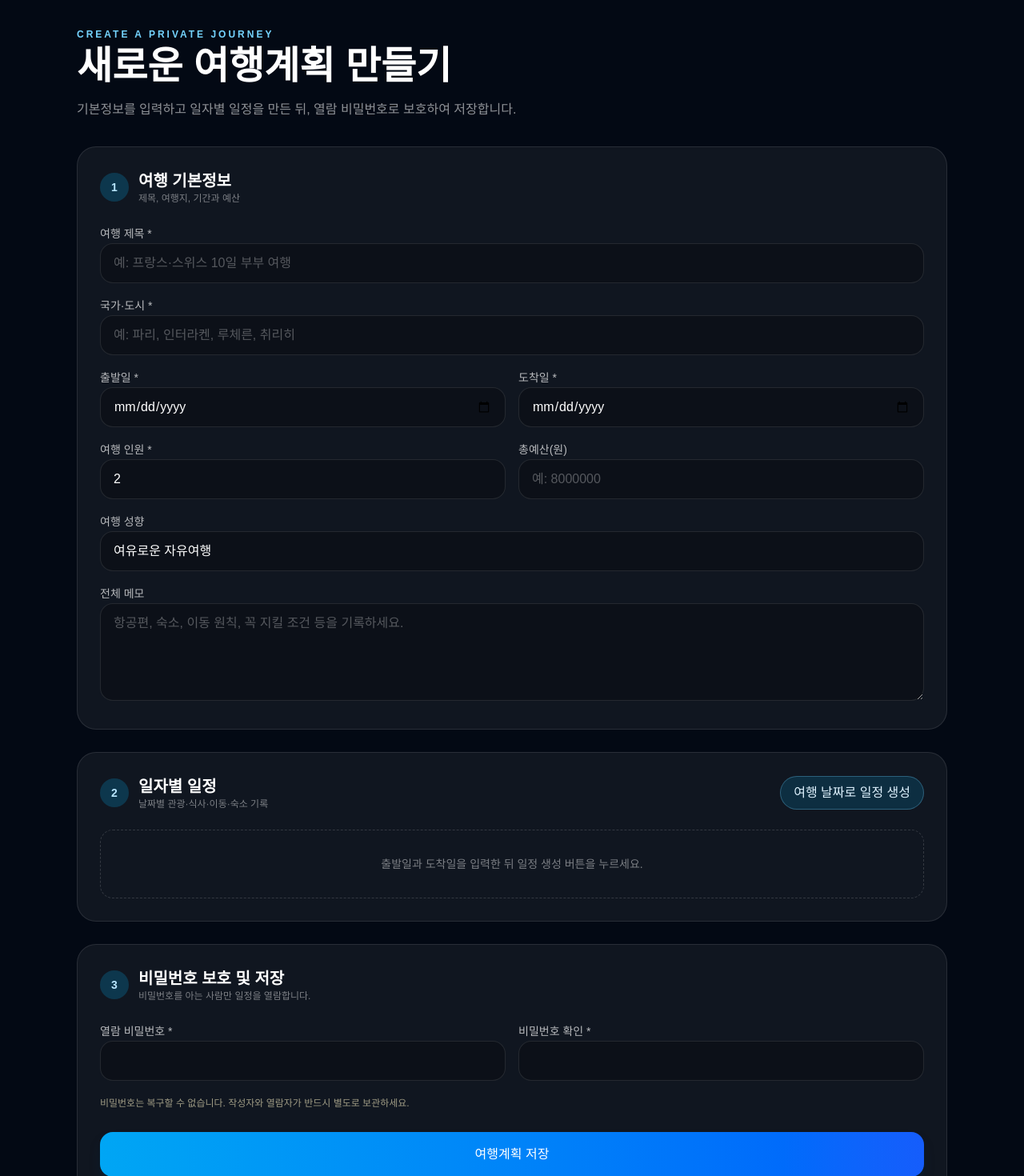
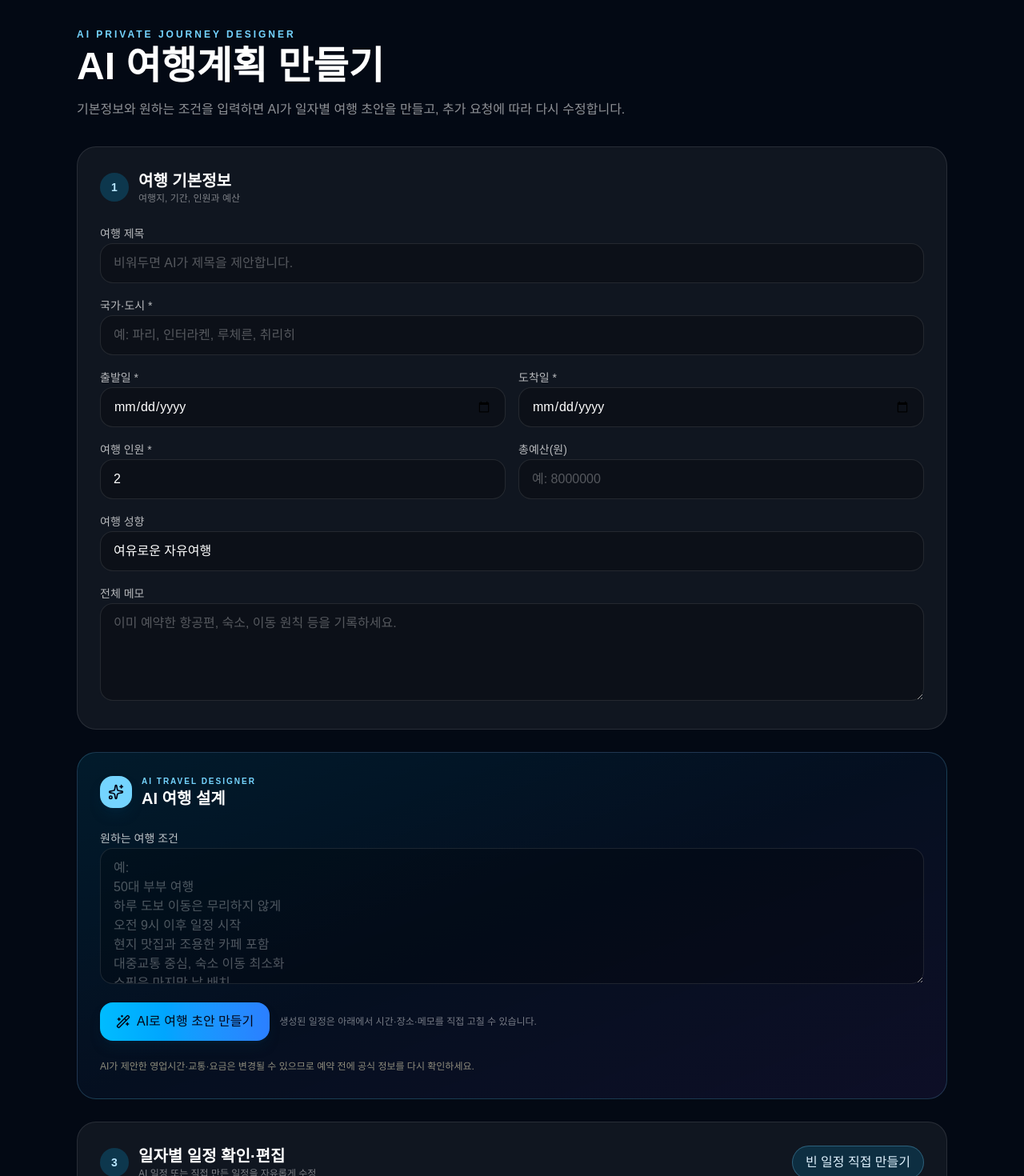
Before and after one commit to namrkorea/Repository-name-journey-vault, a Next.js app: page /planner in a window 1280 px wide. Shown: the part 80-1550 px from the top of the page at 80% size. Built offline with nearby package versions, Linux system fonts and the light colour scheme.

Commit message:
feat: add AI plan generation and revision UI

```diff
--- a/app/planner/page.tsx
+++ b/app/planner/page.tsx
@@ -2,6 +2,7 @@
 
 import { FormEvent, useState } from "react";
 import { useRouter } from "next/navigation";
+import { LoaderCircle, RefreshCw, Sparkles, WandSparkles } from "lucide-react";
 import AppHeader from "@/components/AppHeader";
 import type {
   ItineraryCategory,
@@ -18,6 +19,14 @@ const categories: ItineraryCategory[] = [
   "휴식",
   "기타",
 ];
+
+type AiMode = "generate" | "revise";
+
+type AiPlan = {
+  title: string;
+  summary: string;
+  days: ItineraryDay[];
+};
 
 function newItem(): ItineraryItem {
   return {
@@ -67,6 +76,11 @@ export default function PlannerPage() {
     passwordConfirm: "",
   });
   const [days, setDays] = useState<ItineraryDay[]>([]);
+  const [aiRequirements, setAiRequirements] = useState("");
+  const [aiInstruction, setAiInstruction] = useState("");
+  const [aiLoading, setAiLoading] = useState<AiMode | null>(null);
+  const [aiError, setAiError] = useState("");
+  const [aiNotice, setAiNotice] = useState("");
   const [submitting, setSubmitting] = useState(false);
   const [error, setError] = useState("");
 
@@ -77,7 +91,9 @@ export default function PlannerPage() {
     setError("");
     const nextDays = dateRange(form.startDate, form.endDate);
     if (nextDays.length === 0) {
-      setError("출발일과 도착일을 확인해 주세요. 일정은 최대 31일까지 만들 수 있습니다.");
+      setError(
+        "출발일과 도착일을 확인해 주세요. 일정은 최대 31일까지 만들 수 있습니다.",
+      );
       return;
     }
     if (
@@ -144,6 +160,94 @@ export default function PlannerPage() {
     );
   }
 
+  async function runAi(mode: AiMode) {
+    setAiError("");
+    setAiNotice("");
+
+    if (!form.destination || !form.startDate || !form.endDate) {
+      setAiError("여행지, 출발일, 도착일을 먼저 입력해 주세요.");
+      return;
+    }
+
+    if (mode === "revise" && days.length === 0) {
+      setAiError("수정할 일정이 없습니다. 먼저 AI 초안을 만들어 주세요.");
+      return;
+    }
+
+    if (mode === "revise" && !aiInstruction.trim()) {
+      setAiError("AI에게 요청할 수정 내용을 입력해 주세요.");
+      return;
+    }
+
+    if (
+      mode === "generate" &&
+      days.length > 0 &&
+      !window.confirm("현재 작성한 일정을 AI가 만든 새 일정으로 교체할까요?")
+    ) {
+      return;
+    }
+
+    try {
+      setAiLoading(mode);
+
+      const response = await fetch("/api/ai/plan", {
+        method: "POST",
+        headers: { "Content-Type": "application/json" },
+        body: JSON.stringify({
+          mode,
+          destination: form.destination,
+          startDate: form.startDate,
+          endDate: form.endDate,
+          travelers: Number(form.travelers),
+          budget: form.budget ? Number(form.budget) : null,
+          travelStyle: form.travelStyle,
+          requirements: aiRequirements,
+          existingNotes: form.summary,
+          instruction: mode === "revise" ? aiInstruction : "",
+          currentPlan:
+            mode === "revise"
+              ? {
+                  title: form.title,
+                  summary: form.summary,
+                  days,
+                }
+              : null,
+        }),
+      });
+
+      const data = (await response.json()) as {
+        plan?: AiPlan;
+        error?: string;
+      };
+
+      if (!response.ok || !data.plan) {
+        throw new Error(data.error ?? "AI 여행계획을 만들지 못했습니다.");
+      }
+
+      const generatedPlan = data.plan;
+      setForm((current) => ({
+        ...current,
+        title: generatedPlan.title || current.title,
+        summary: generatedPlan.summary || current.summary,
+      }));
+      setDays(generatedPlan.days);
+      setAiInstruction("");
+      setAiNotice(
+        mode === "generate"
+          ? "AI 여행 초안이 만들어졌습니다. 아래에서 직접 수정한 뒤 저장하세요."
+          : "요청한 내용으로 일정이 수정되었습니다. 변경 내용을 확인하세요.",
+      );
+    } catch (caught) {
+      setAiError(
+        caught instanceof Error
+          ? caught.message
+          : "AI 여행계획을 만들지 못했습니다.",
+      );
+    } finally {
+      setAiLoading(null);
+    }
+  }
+
   async function submit(event: FormEvent<HTMLFormElement>) {
     event.preventDefault();
     setError("");
@@ -198,14 +302,14 @@ export default function PlannerPage() {
       <div className="mx-auto max-w-6xl px-4 py-8 md:px-8 md:py-12">
         <div className="mb-8 max-w-3xl">
           <p className="text-xs font-bold tracking-[0.25em] text-sky-300">
-            CREATE A PRIVATE JOURNEY
+            AI PRIVATE JOURNEY DESIGNER
           </p>
           <h1 className="mt-2 text-3xl font-black md:text-5xl">
-            새로운 여행계획 만들기
+            AI 여행계획 만들기
           </h1>
           <p className="mt-4 leading-7 text-white/55">
-            기본정보를 입력하고 일자별 일정을 만든 뒤, 열람 비밀번호로
-            보호하여 저장합니다.
+            기본정보와 원하는 조건을 입력하면 AI가 일자별 여행 초안을 만들고,
+            추가 요청에 따라 다시 수정합니다.
           </p>
         </div>
 
@@ -217,21 +321,20 @@ export default function PlannerPage() {
               </span>
               <div>
                 <h2 className="text-xl font-bold">여행 기본정보</h2>
-                <p className="text-xs text-white/45">제목, 여행지, 기간과 예산</p>
+                <p className="text-xs text-white/45">여행지, 기간, 인원과 예산</p>
               </div>
             </div>
 
             <div className="grid gap-4 md:grid-cols-2">
               <label className="space-y-2 md:col-span-2">
-                <span className="text-sm text-white/70">여행 제목 *</span>
+                <span className="text-sm text-white/70">여행 제목</span>
                 <input
-                  required
                   value={form.title}
                   onChange={(event) =>
                     setForm({ ...form, title: event.target.value })
                   }
                   className={inputClass}
-                  placeholder="예: 프랑스·스위스 10일 부부 여행"
+                  placeholder="비워두면 AI가 제목을 제안합니다."
                 />
               </label>
               <label className="space-y-2 md:col-span-2">
@@ -318,22 +421,122 @@ export default function PlannerPage() {
                     setForm({ ...form, summary: event.target.value })
                   }
                   className={inputClass}
-                  placeholder="항공편, 숙소, 이동 원칙, 꼭 지킬 조건 등을 기록하세요."
+                  placeholder="이미 예약한 항공편, 숙소, 이동 원칙 등을 기록하세요."
                 />
               </label>
             </div>
+          </section>
+
+          <section className="overflow-hidden rounded-3xl border border-sky-300/20 bg-gradient-to-br from-sky-400/[0.1] via-blue-500/[0.055] to-violet-500/[0.08] p-5 md:p-7">
+            <div className="mb-6 flex items-center gap-3">
+              <span className="grid h-10 w-10 place-items-center rounded-2xl bg-sky-300 text-slate-950 shadow-lg shadow-sky-950/40">
+                <Sparkles size={20} />
+              </span>
+              <div>
+                <p className="text-[10px] font-bold tracking-[0.2em] text-sky-300">
+                  AI TRAVEL DESIGNER
+                </p>
+                <h2 className="text-xl font-bold">AI 여행 설계</h2>
+              </div>
+            </div>
+
+            <label className="block space-y-2">
+              <span className="text-sm text-white/75">원하는 여행 조건</span>
+              <textarea
+                rows={6}
+                value={aiRequirements}
+                onChange={(event) => setAiRequirements(event.target.value)}
+                className={inputClass}
+                placeholder={`예:\n50대 부부 여행\n하루 도보 이동은 무리하지 않게\n오전 9시 이후 일정 시작\n현지 맛집과 조용한 카페 포함\n대중교통 중심, 숙소 이동 최소화\n쇼핑은 마지막 날 배치`}
+              />
+            </label>
+
+            <div className="mt-4 flex flex-wrap items-center gap-3">
+              <button
+                type="button"
+                disabled={aiLoading !== null}
+                onClick={() => runAi("generate")}
+                className="inline-flex items-center gap-2 rounded-2xl bg-gradient-to-r from-sky-400 to-blue-500 px-5 py-3 text-sm font-black text-slate-950 shadow-lg shadow-sky-950/30 transition hover:brightness-110 disabled:cursor-wait disabled:opacity-55"
+              >
+                {aiLoading === "generate" ? (
+                  <LoaderCircle size={18} className="animate-spin" />
+                ) : (
+                  <WandSparkles size={18} />
+                )}
+                {aiLoading === "generate"
+                  ? "AI가 여행 초안을 만드는 중..."
+                  : "AI로 여행 초안 만들기"}
+              </button>
+              <p className="text-xs leading-5 text-white/45">
+                생성된 일정은 아래에서 시간·장소·메모를 직접 고칠 수 있습니다.
+              </p>
+            </div>
+
+            {days.length > 0 && (
+              <div className="mt-7 border-t border-white/10 pt-6">
+                <label className="block space-y-2">
+                  <span className="text-sm text-white/75">
+                    AI에게 일정 수정 요청
+                  </span>
+                  <textarea
+                    rows={3}
+                    value={aiInstruction}
+                    onChange={(event) => setAiInstruction(event.target.value)}
+                    className={inputClass}
+                    placeholder="예: 2일차 오전을 여유롭게 바꾸고 미술관을 추가해 주세요."
+                  />
+                </label>
+                <button
+                  type="button"
+                  disabled={aiLoading !== null}
+                  onClick={() => runAi("revise")}
+                  className="mt-4 inline-flex items-center gap-2 rounded-2xl border border-sky-300/35 bg-sky-400/10 px-5 py-3 text-sm font-bold text-sky-100 transition hover:bg-sky-400/20 disabled:cursor-wait disabled:opacity-55"
+                >
+                  {aiLoading === "revise" ? (
+                    <LoaderCircle size={18} className="animate-spin" />
+                  ) : (
+                    <RefreshCw size={17} />
+                  )}
+                  {aiLoading === "revise"
+                    ? "AI가 일정을 수정하는 중..."
+                    : "AI로 일정 수정하기"}
+                </button>
+              </div>
+            )}
+
+            {aiError && (
+              <div
+                role="alert"
+                className="mt-5 rounded-2xl border border-red-300/20 bg-red-500/10 px-4 py-3 text-sm text-red-100"
+              >
+                {aiError}
+              </div>
+            )}
+            {aiNotice && (
+              <div
+                aria-live="polite"
+                className="mt-5 rounded-2xl border border-emerald-300/20 bg-emerald-500/10 px-4 py-3 text-sm text-emerald-100"
+              >
+                {aiNotice}
+              </div>
+            )}
+
+            <p className="mt-5 text-xs leading-6 text-amber-100/55">
+              AI가 제안한 영업시간·교통·요금은 변경될 수 있으므로 예약 전에
+              공식 정보를 다시 확인하세요.
+            </p>
           </section>
 
           <section className="rounded-3xl border border-white/10 bg-white/[0.055] p-5 md:p-7">
             <div className="mb-6 flex flex-wrap items-center justify-between gap-4">
               <div className="flex items-center gap-3">
                 <span className="grid h-9 w-9 place-items-center rounded-full bg-sky-400/20 text-sm font-black text-sky-200">
-                  2
+                  3
                 </span>
                 <div>
-                  <h2 className="text-xl font-bold">일자별 일정</h2>
+                  <h2 className="text-xl font-bold">일자별 일정 확인·편집</h2>
                   <p className="text-xs text-white/45">
-                    날짜별 관광·식사·이동·숙소 기록
+                    AI 일정 또는 직접 만든 일정을 자유롭게 수정
                   </p>
                 </div>
               </div>
@@ -342,13 +545,14 @@ export default function PlannerPage() {
                 onClick={generateDays}
                 className="rounded-full border border-sky-300/30 bg-sky-400/15 px-4 py-2 text-sm font-semibold text-sky-100 hover:bg-sky-400/25"
               >
-                여행 날짜로 일정 생성
+                빈 일정 직접 만들기
               </button>
             </div>
 
             {days.length === 0 ? (
               <div className="rounded-2xl border border-dashed border-white/15 p-8 text-center text-sm text-white/45">
-                출발일과 도착일을 입력한 뒤 일정 생성 버튼을 누르세요.
+                위에서 AI 초안을 만들거나, 출발일과 도착일을 입력한 뒤 빈 일정
+                직접 만들기를 누르세요.
               </div>
             ) : (
               <div className="space-y-5">
@@ -440,7 +644,7 @@ export default function PlannerPage() {
                               )
                             }
                             className={inputClass}
-                            placeholder="예약번호, 이동방법, 메모"
+                            placeholder="이동방법, 소요시간, 예약 메모"
                           />
                           <button
                             type="button"
@@ -470,7 +674,7 @@ export default function PlannerPage() {
           <section className="rounded-3xl border border-white/10 bg-white/[0.055] p-5 md:p-7">
             <div className="mb-6 flex items-center gap-3">
               <span className="grid h-9 w-9 place-items-center rounded-full bg-sky-400/20 text-sm font-black text-sky-200">
-                3
+                4
               </span>
               <div>
                 <h2 className="text-xl font-bold">비밀번호 보호 및 저장</h2>
@@ -482,9 +686,7 @@ export default function PlannerPage() {
 
             <div className="grid gap-4 md:grid-cols-2">
               <label className="space-y-2">
-                <span className="text-sm text-white/70">
-                  열람 비밀번호 *
-                </span>
+                <span className="text-sm text-white/70">열람 비밀번호 *</span>
                 <input
                   required
                   type="password"
@@ -499,9 +701,7 @@ export default function PlannerPage() {
                 />
               </label>
               <label className="space-y-2">
-                <span className="text-sm text-white/70">
-                  비밀번호 확인 *
-                </span>
+                <span className="text-sm text-white/70">비밀번호 확인 *</span>
                 <input
                   required
                   type="password"
@@ -536,7 +736,7 @@ export default function PlannerPage() {
 
             <button
               type="submit"
-              disabled={submitting}
+              disabled={submitting || days.length === 0}
               className="mt-6 w-full rounded-2xl bg-gradient-to-r from-sky-500 to-blue-600 px-5 py-4 font-bold text-white shadow-lg shadow-sky-950/40 transition hover:brightness-110 disabled:cursor-wait disabled:opacity-60"
             >
               {submitting ? "안전하게 저장하는 중..." : "여행계획 저장"}
```
